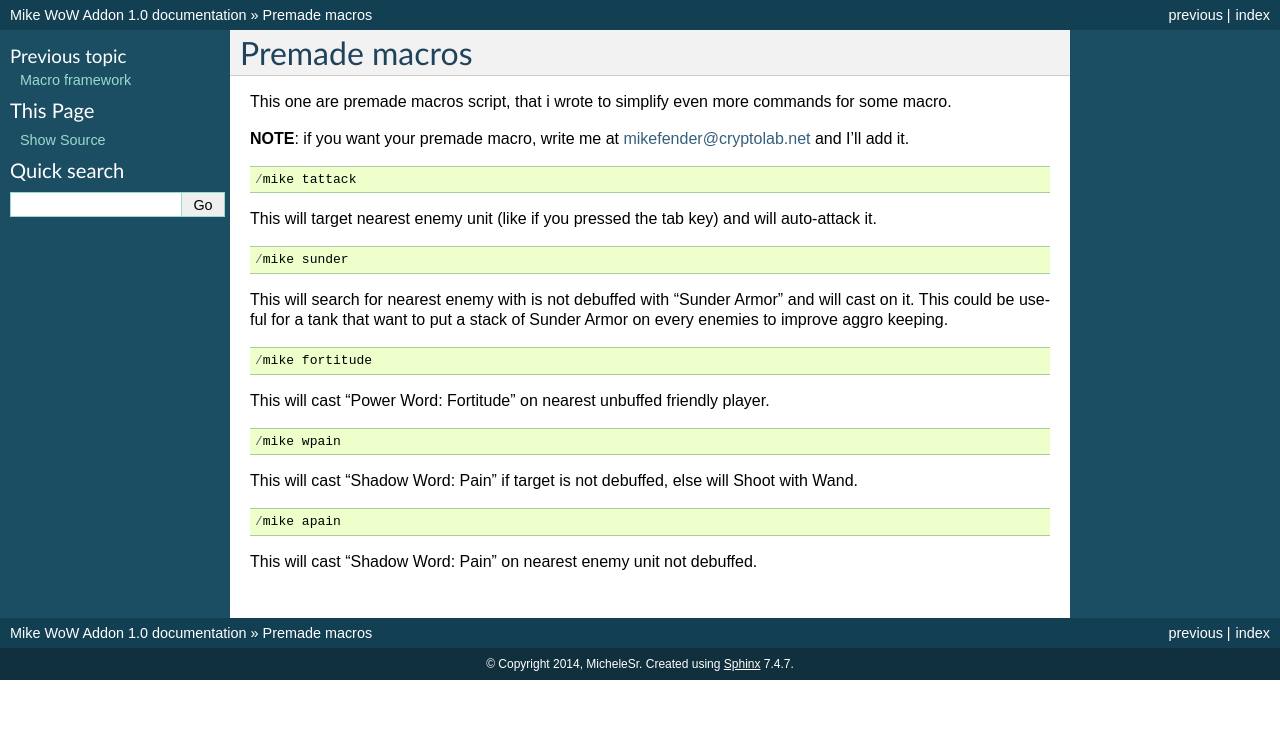
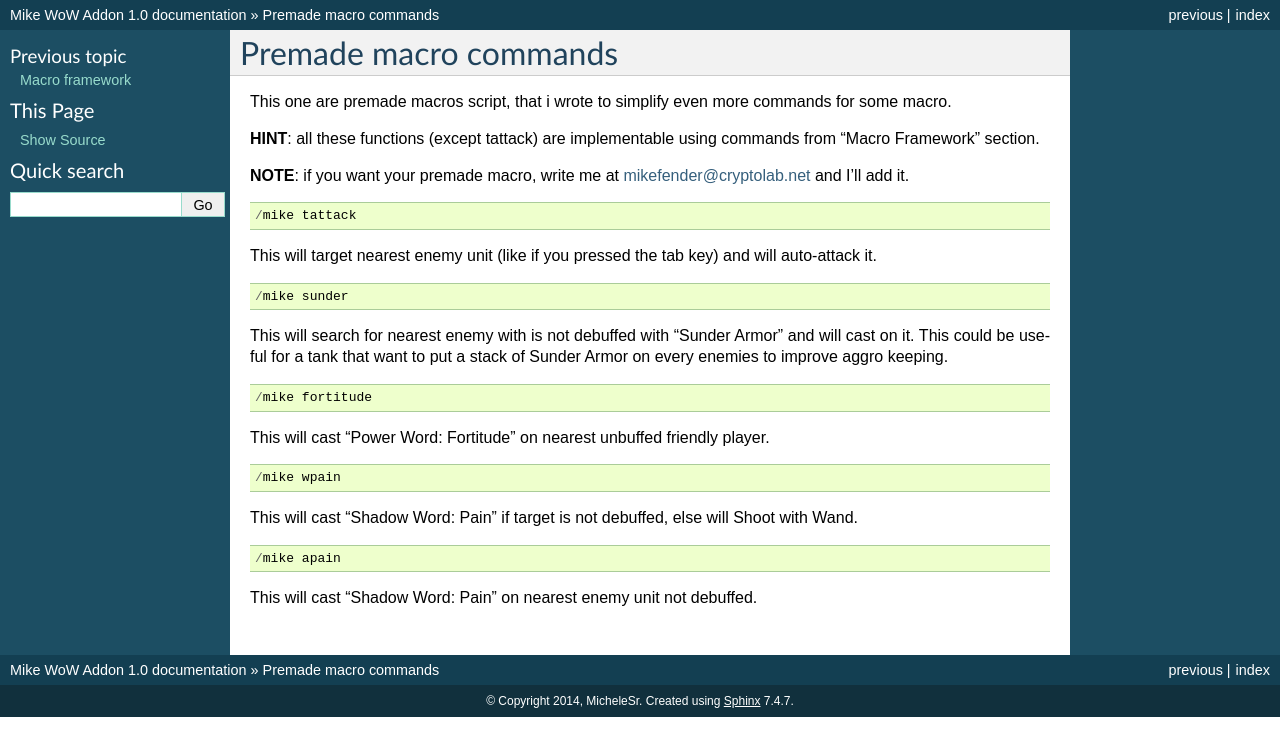
Before and after one commit to michelesr/mike-wow-addon, a Sphinx documentation site: the page built from doc/source/premade_macros.rst, in a window 1280 px wide. Shown: the top 756 px of the page. Built offline with Sphinx 7.4.7, drawn with Linux system fonts in a browser that asks for light colours.

Commit message:
minor add

```diff
--- a/doc/source/premade_macros.rst
+++ b/doc/source/premade_macros.rst
@@ -1,7 +1,9 @@
-Premade macros
-==============
+Premade macro commands
+======================
 
 This one are premade macros script, that i wrote to simplify even more commands for some macro.
+
+**HINT**: all these functions (except tattack) are implementable using commands from "Macro Framework" section.
 
 **NOTE**: if you want your premade macro, write me at mikefender@cryptolab.net and I'll add it.
 
```
Also changed, not shown: 6 other files.
